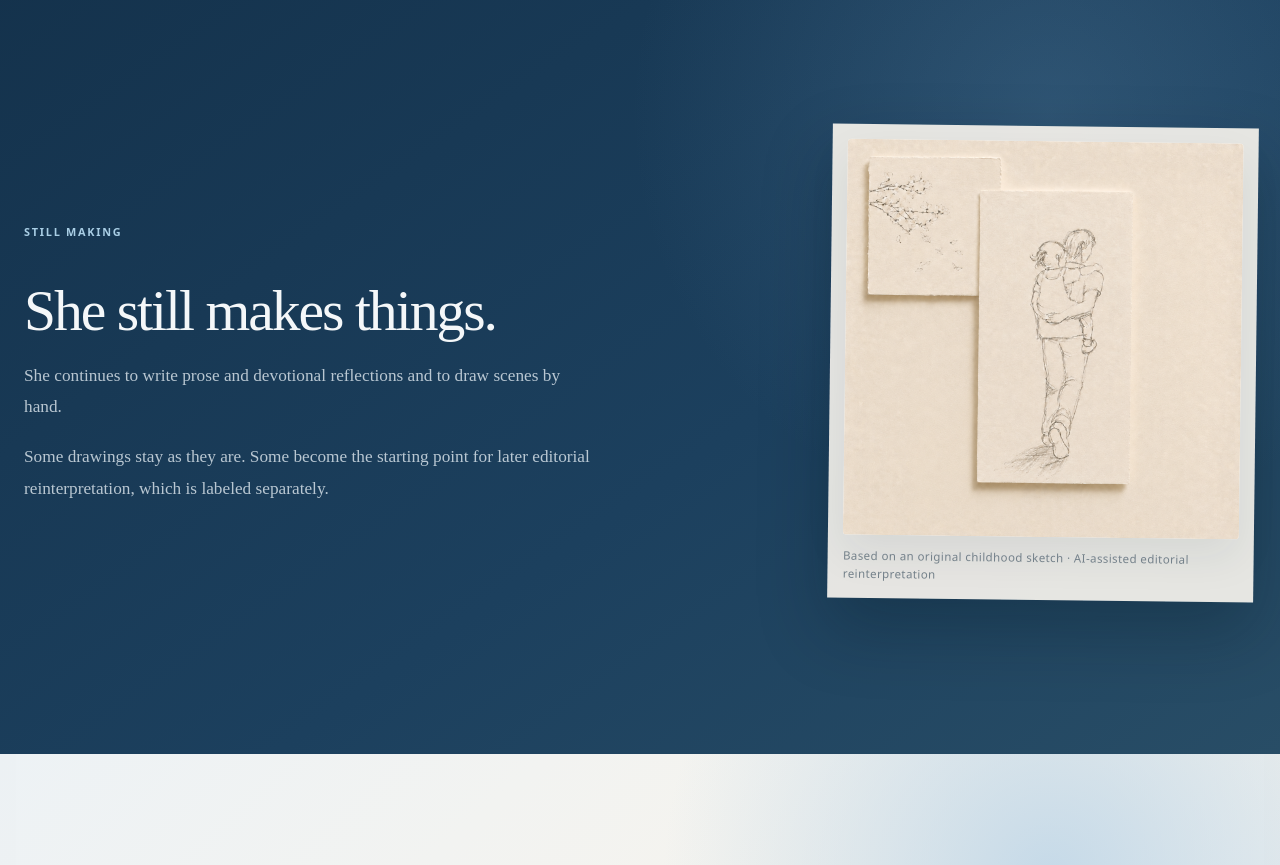
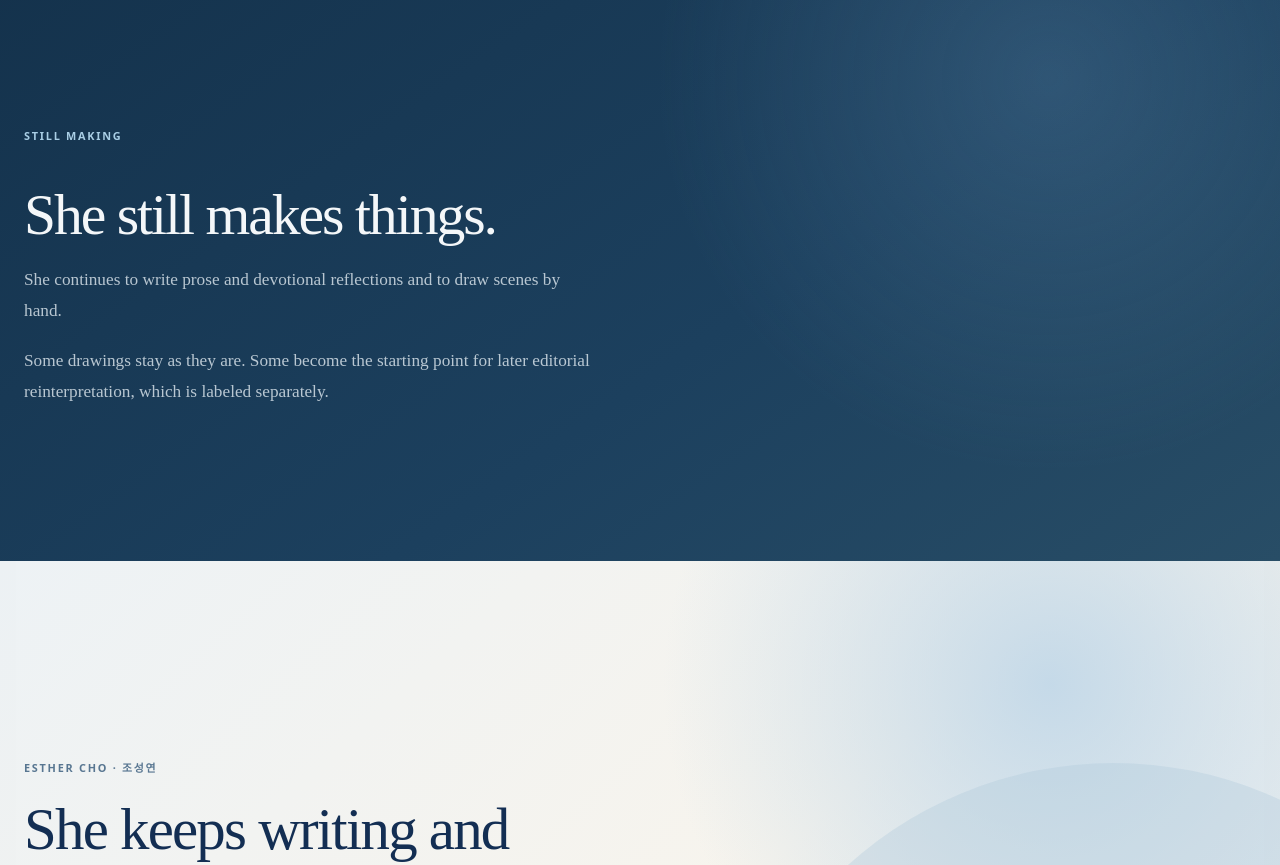
Before and after one commit to k-mama/esthercho, a Next.js app: page /about in a window 1280 px wide. Shown: the part 4140-5005 px from the top of the page. Built offline with nearby package versions, Linux system fonts and the light colour scheme.

Commit message:
design: return collage ownership to Studio

```diff
--- a/src/app/about/page.tsx
+++ b/src/app/about/page.tsx
@@ -141,7 +141,7 @@ export default function AboutPage() {
         </section>
 
         <section className="esther-section esther-making-section">
-          <div className="container esther-making-grid">
+          <div className="container esther-making-grid esther-making-copy-only">
             <div className="esther-copy">
               <p className="esther-eyebrow">STILL MAKING</p>
 
@@ -158,21 +158,6 @@ export default function AboutPage() {
                 separately.
               </p>
             </div>
-
-            <figure className="esther-figure esther-sketch-figure">
-              <Image
-                src="/media/esther/still-making-father-child-collage-20260802.png"
-                alt="A paper collage showing young Esther Cho riding on her father's back"
-                width={1536}
-                height={1536}
-                sizes="(max-width: 899px) 100vw, 38vw"
-              />
-
-              <figcaption>
-                Based on an original childhood sketch · AI-assisted editorial
-                reinterpretation
-              </figcaption>
-            </figure>
           </div>
         </section>
 
```
